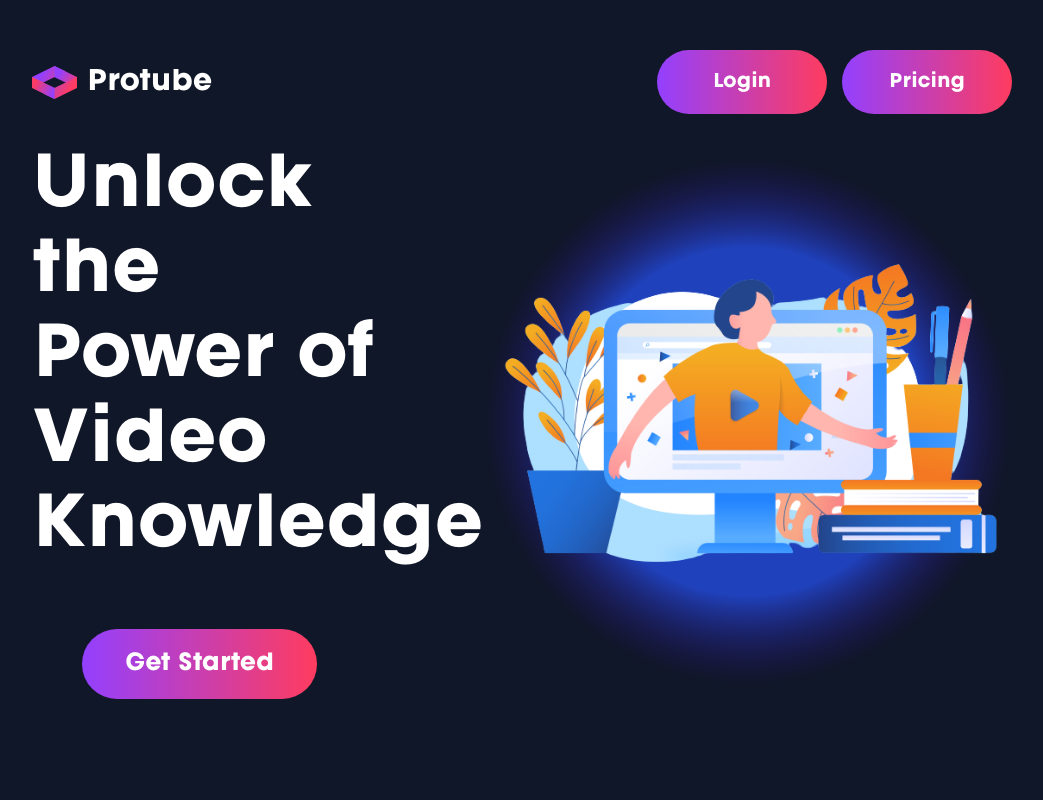
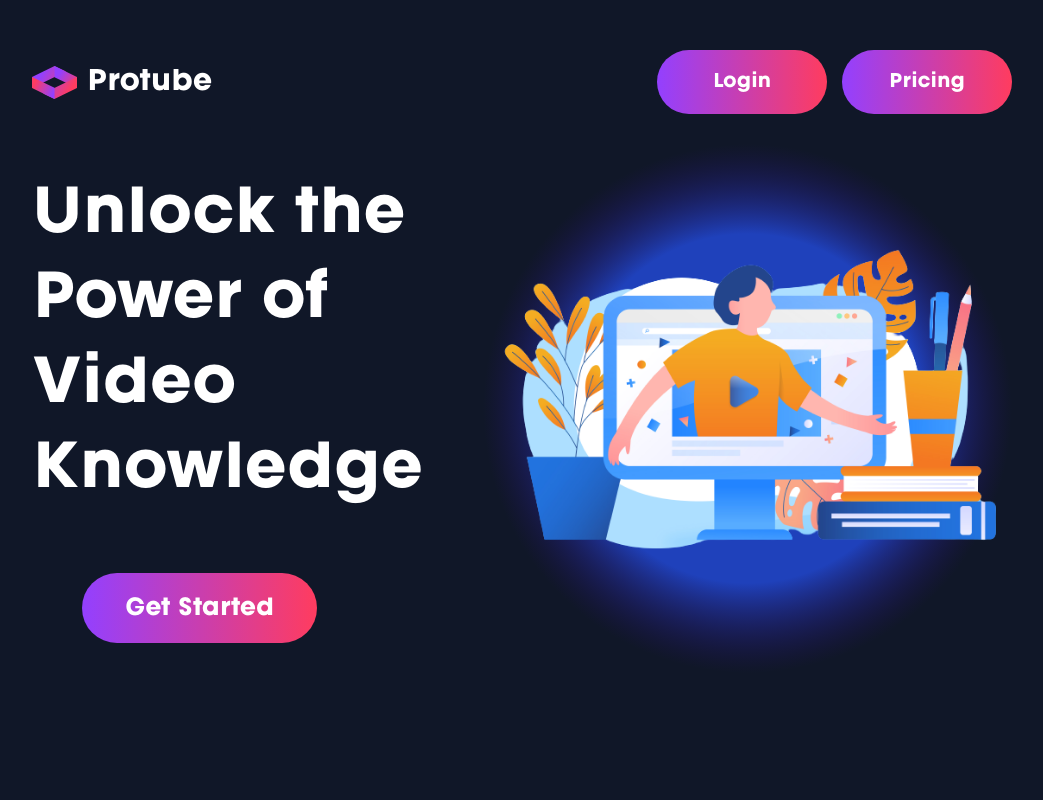
Before and after one commit to mithreshvar/protube, a React (Create React App) app in the folder client/: page / in a window 1280 px wide. Shown: the top 800 px of the page, without its empty margins (118-1161 px from the left). Built offline with nearby package versions, Linux system fonts and the light colour scheme; no server answers.

Commit message:
comments updated

```diff
--- a/client/src/components/Prelogin.js
+++ b/client/src/components/Prelogin.js
@@ -21,14 +21,14 @@ export default function Prelogin() {
         <div className="relative box-border bg-[#101728] px-[150px] overflow-hidden text-white font-shapirit_bold" >
             <div className=" h-[100vh] flex flex-col py-[50px] ">
 
-                <div className=" flex justify-between">
-                    <div className="flex items-center gap-x-[10px]">
+                <div className=" flex justify-between"> {/*Nav bar*/}
+                    <div className="flex items-center gap-x-[10px]"> {/*Logo*/}
                         <img src={Logo} className='w-[45px] h-[33px] ' alt="logo"/>
                         <div className="text-[30px] leading-[50px] " >
                             Protube
                         </div>
                     </div>
-                    <div className="flex gap-x-[15px] text-[20px]">
+                    <div className="flex gap-x-[15px] text-[20px]">{/*Login and Pricing buttons*/}
                         <Link to={"/login"}>
                             <div className="btn-primary w-[170px] h-[64px] ">
                                 Login
@@ -44,7 +44,7 @@ export default function Prelogin() {
 
                 <div className="flex  w-[100%] pt-[30px]">
                     <div className="flex flex-col w-[40%] self-center">
-                        <div className="text-[75px] leading-[85px]">
+                        <div className=" text-[65px] 2xl:text-[75px] leading-[85px]">
                             Unlock the Power of Video Knowledge
                         </div>
                         <Link to={"/login"}>
```
